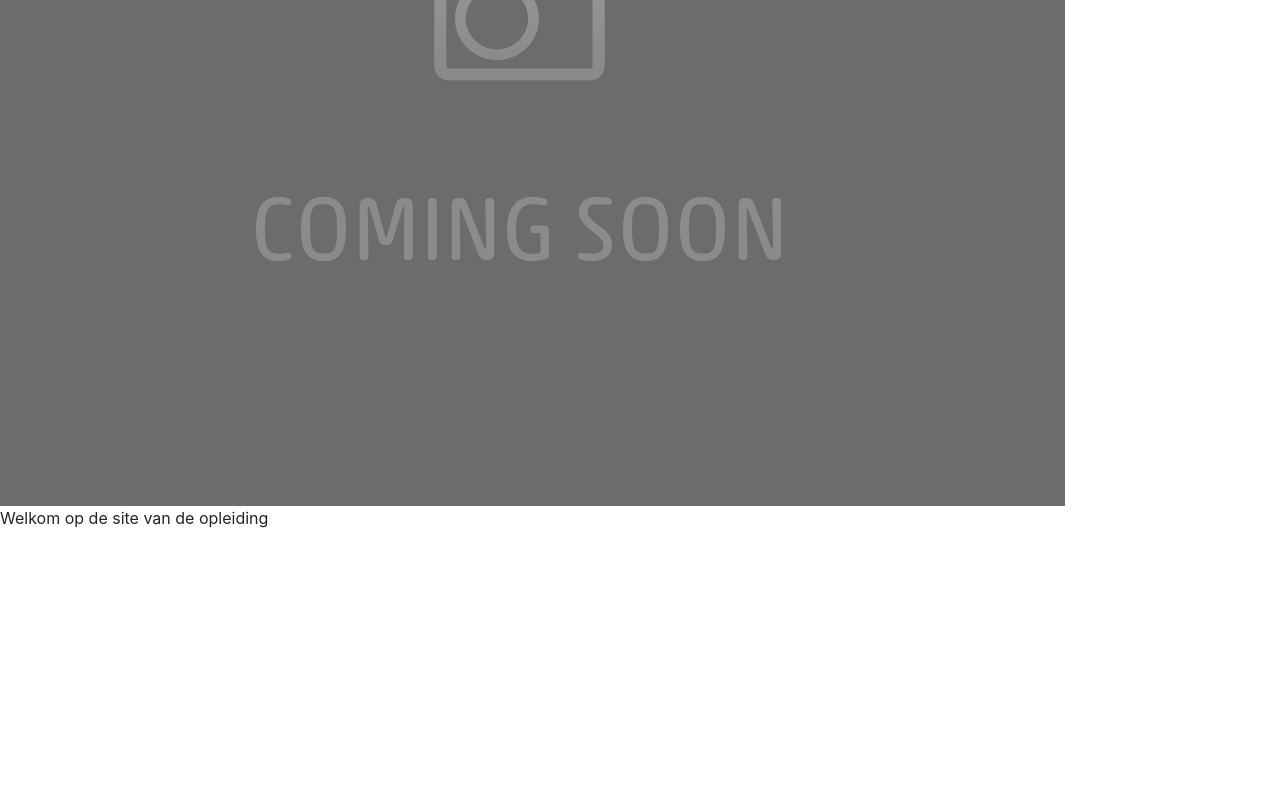
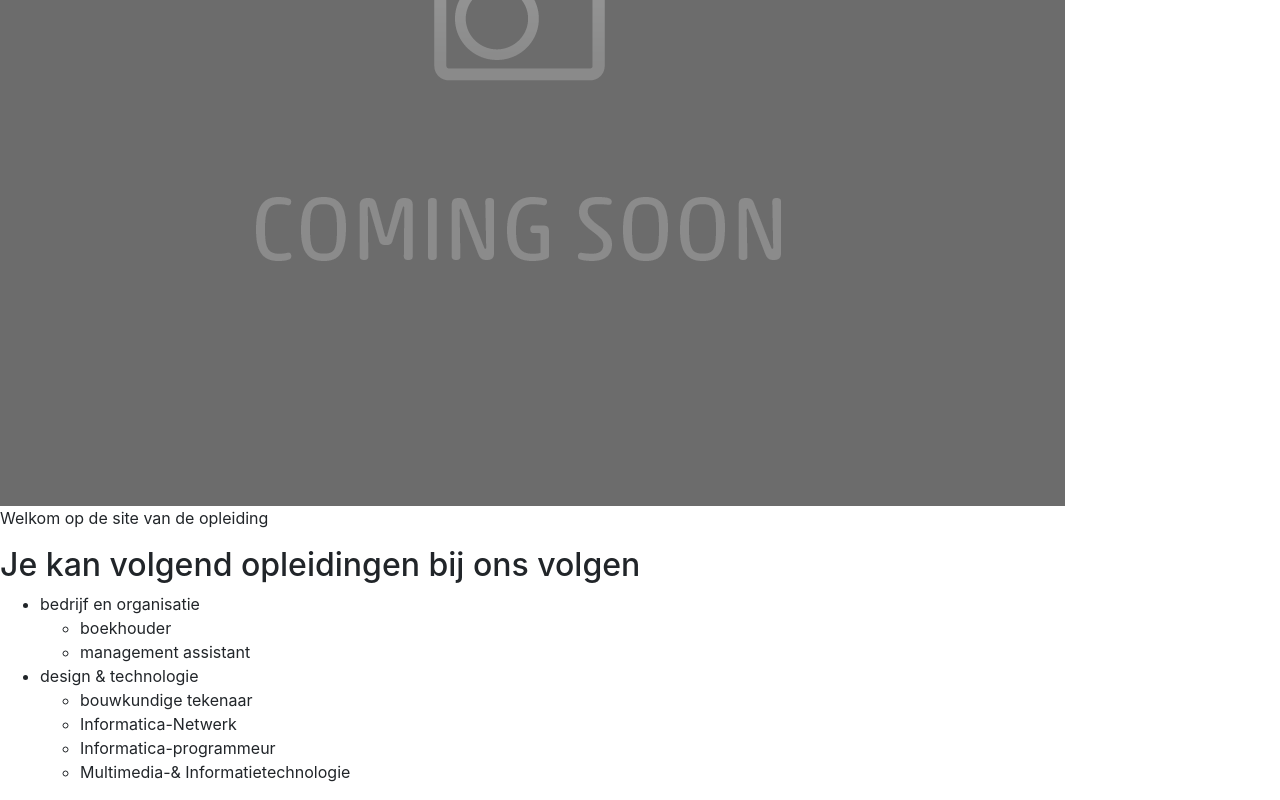
Before and after one commit to liamvandelangeryt1/oefening-hbo, a plain HTML site: page index.html in a window 1280 px wide. Shown: the part 350-1150 px from the top of the page. Before the commit the page ends 896 px from the top, so only its background shows below. Drawn offline with nearby package versions, Linux system fonts and the light colour scheme.

Commit message:
basis template

```diff
--- a/index.html
+++ b/index.html
@@ -18,6 +18,26 @@
     <img src="Bronbestanden/placeholder1.png" alt="placeholder1">
     <p>Welkom op de site van de opleiding</p>
 
+    <h2>Je kan volgend opleidingen bij ons volgen</h2>
+
+    <ul>
+        <li>bedrijf en organisatie
+            <ul>
+                <li>boekhouder</li>
+                <li>management assistant</li>
+            </ul>
+        </li>
+        <li>design & technologie
+            <ul>
+                <li>bouwkundige tekenaar</li>
+                <li>Informatica-Netwerk</li>
+                <li>Informatica-programmeur</li>
+                <li>Multimedia-& Informatietechnologie</li>
+            </ul>
+        </li>
+
+    </ul>
+
     <!-- Optional JavaScript -->
     <!-- jQuery first, then Popper.js, then Bootstrap JS -->
     <script src="https://code.jquery.com/jquery-3.3.1.slim.min.js" integrity="sha384-q8i/X+965DzO0rT7abK41JStQIAqVgRVzpbzo5smXKp4YfRvH+8abtTE1Pi6jizo"
```
